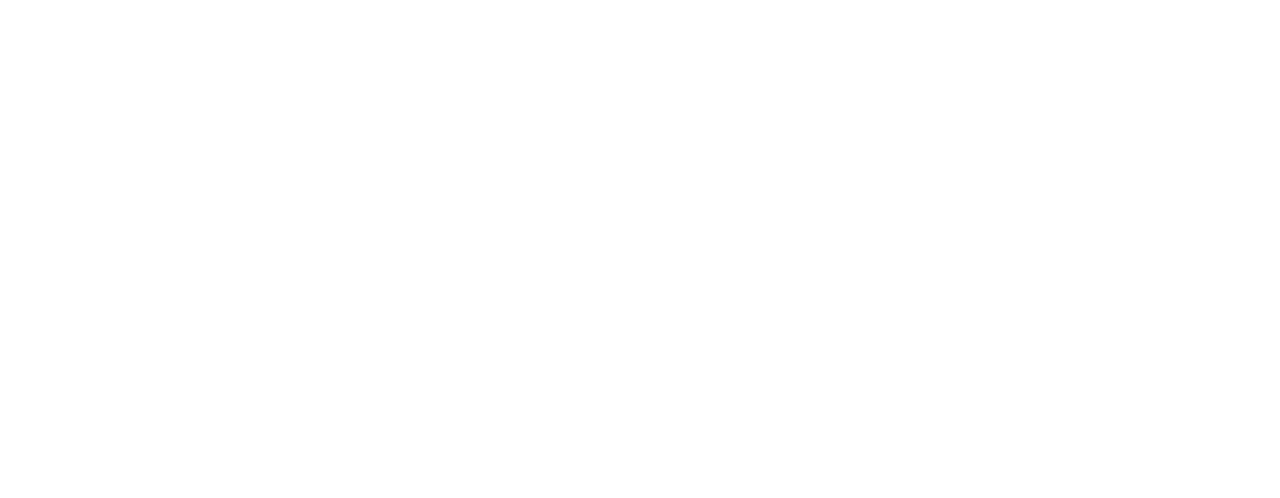
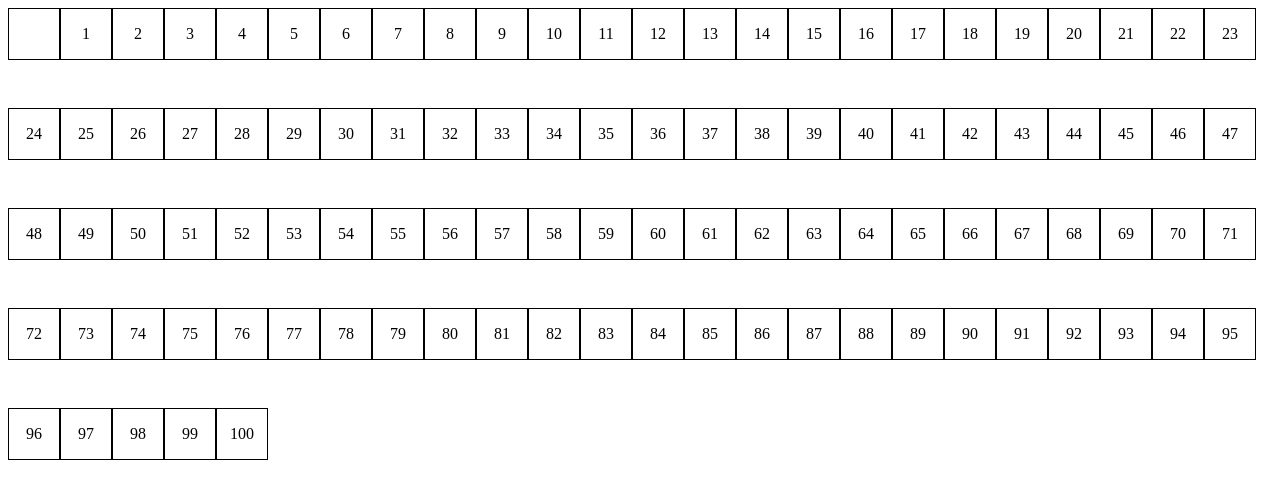
Before and after one commit to emicif/js-fizzbuzzdom, a plain HTML site: page index.html in a window 1280 px wide. Drawn offline with Linux system fonts and the light colour scheme.

Commit message:
innerHTML

```diff
--- a/index.html
+++ b/index.html
@@ -8,7 +8,9 @@
     <title>FizzBuzzDom</title>
 </head>
 <body>
-    <div></div>
+    <div id = number>
+        <div class="num"></div>
+    </div>
 
     <script src="script.js" type="text/javascript"></script>
 </body>
--- a/script.js
+++ b/script.js
@@ -12,21 +12,31 @@ console.log('JS OK!');
 // Come creare nuovi elementi html e appenderli al container?
 
 
+
 // Stampi in console i numeri da 1 a 100
+const divNumber = document.querySelector("#number");
+let i = 1
+
+for (let i = 1; i <= 100; i ++) {
+    const element = `<div class="num"> ${i} </div>`;
+    divNumber.innerHTML += element;
+
+    // multipli di 3 stampa “Fizz”
+    if(i % 3 == 0) {
+    console.log("Fizz");
+    }
 
 
-for (let i = 1; i <= 100; i ++) {
-    console.log(i);
-    // multipli di 3 stampa “Fizz”
-    if( i % 3 == 0 ) {
-        console.log("Fizz");
-        }
     // multipli di 5 stampa “Buzz”
-    if( i % 5 == 0 ) {
+    if(i % 5 == 0) {
         console.log("Buzz");
         }
     // multipli sia di 3 che di 5 stampa “FizzBuzz”
-    if ( (i % 3 == 0) && ( i % 5 == 0 )) {
+    if ( (i % 3 == 0) && (i % 5 == 0)) {
         console.log("FizzBuzz");
+
+    } else {
+        console.log(i)
     }
+
 }
--- a/style.css
+++ b/style.css
@@ -0,0 +1,14 @@
+#number {
+  height: 500px;
+  display: flex;
+  flex-wrap: wrap;
+}
+
+.num {
+  height: 50px;
+  width: 50px;
+  border: 1px solid black;
+  text-align: center;
+  vertical-align: middle;
+  line-height: 50px;
+}
```
